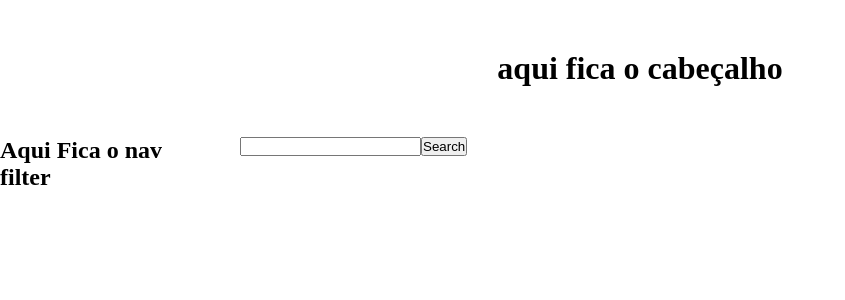
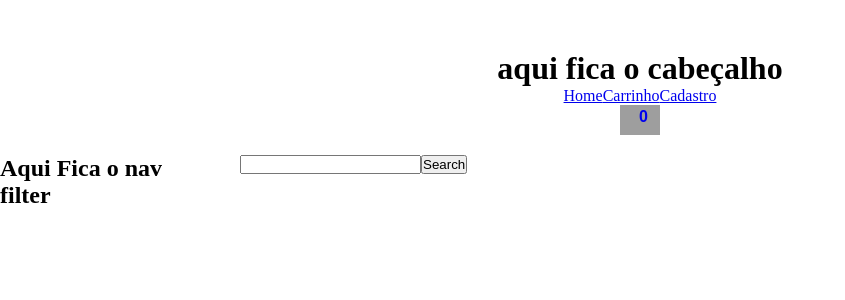
Before and after one commit to AndersonCRodrigues/projeto-e-commerce, a React (Create React App) app: page / in a window 1280 px wide. Shown: the top 300 px of the page, without its empty margins (0-845 px from the left). Built offline with nearby package versions, Linux system fonts and the light colour scheme; grey boxes are pictures that could not be loaded.

Commit message:
adiciona links no header

```diff
--- /dev/null
+++ b/src/components/carrinhoIcon/index.jsx
@@ -0,0 +1,17 @@
+import '../../style/carrinhoIcon.css';
+
+import { useContext } from "react";
+import { Link } from "react-router-dom";
+import { ProductContext } from "../../context/context";
+
+export const CarrinhoIcon = () => {
+  const productContext = useContext(ProductContext);
+  const {productState} = productContext;
+  const nItems = productState.items.length;
+
+  const image = 'https://e7.pngegg.com/pngimages/856/675/png-clipart-shopping-cart-tablet4u-computer-icons-online-shopping-shopping-cart-angle-shopping-cart-software.png';
+
+  return (
+    <Link to='/carrinho' className='cartIcon'><img src={image} alt="carrinho" /><span>{nItems}</span></Link>
+  );
+}
--- a/src/components/header/index.jsx
+++ b/src/components/header/index.jsx
@@ -1,9 +1,13 @@
 import '../../style/header.css';
+import { CarrinhoIcon } from '../carrinhoIcon';
+import { RouteLinks } from '../navLinks';
 
 export const Header = () => {
   return (
     <header>
       <h1>aqui fica o cabeçalho</h1>
+      <RouteLinks />
+      <CarrinhoIcon />
     </header>
   );
 }
--- /dev/null
+++ b/src/components/navLinks/index.jsx
@@ -0,0 +1,23 @@
+import { NavLink } from "react-router-dom"
+
+export const RouteLinks = () => {
+  return (
+    <nav>
+      <NavLink
+        to='/'
+        activeClassName="selected"
+        >Home
+      </NavLink>
+      <NavLink
+        to='/carrinho'
+        activeClassName="selected"
+        >Carrinho
+      </NavLink>
+      <NavLink
+        to='/cadastro'
+        activeClassName="selected"
+        >Cadastro
+      </NavLink>
+    </nav>
+  )
+}
--- /dev/null
+++ b/src/style/carrinhoIcon.css
@@ -0,0 +1,21 @@
+.cartIcon {
+  display: flex;
+  justify-content: center;
+}
+
+.cartIcon img {
+  width: 40px;
+  position: absolute;
+  z-index: 1;
+}
+
+.cartIcon span {
+  padding: 3px 0px;
+  padding-left: 7px;
+  z-index: 2;
+  position: absolute;
+  text-align: center;
+  font-size: 1em;
+  font-weight: 900;
+  font-family: Arial, Helvetica, sans-serif;
+}
```
